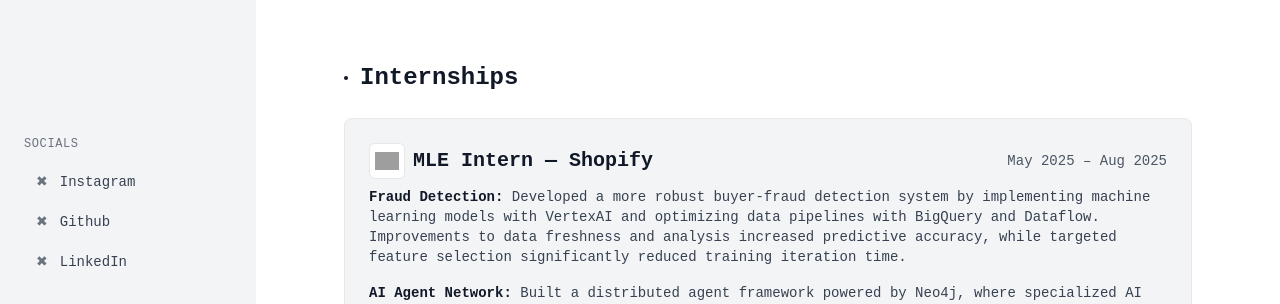
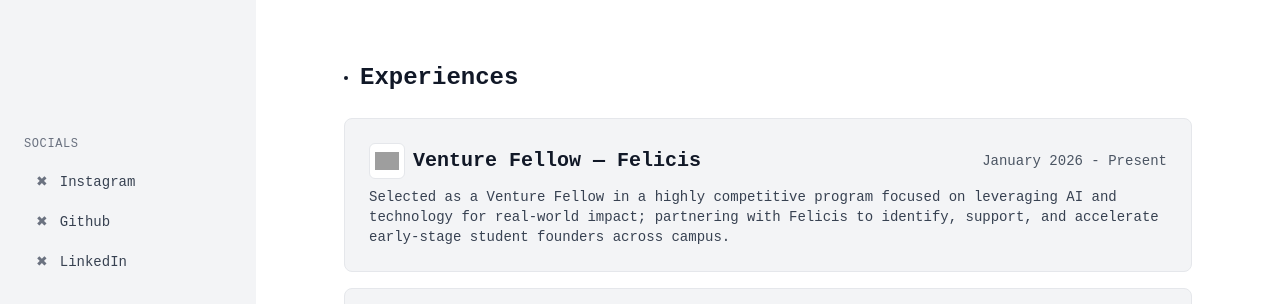
Before and after one commit to AgarwalAarush/aarushagarwal, a Next.js app: page / in a window 1280 px wide. Shown: the part 496-800 px from the top of the page. Built offline with nearby package versions, Linux system fonts and the light colour scheme; grey boxes are pictures that could not be loaded; a web font is replaced by a local one.

Commit message:
felicis update

```diff
--- a/src/pages/index.js
+++ b/src/pages/index.js
@@ -144,11 +144,28 @@ export default function Home({ projects, posts }) {
 
 				</section>
 
-                {/* Internships Section */}
-                <section id="internships" className="mb-16">
+                {/* Experiences Section */}
+                <section id="experiences" className="mb-16">
                     <div className="flex items-center gap-3 mb-6">
                         <div className="w-1 h-1 bg-gray-900 dark:bg-white rounded-full"></div>
-                        <h2 className="text-2xl font-bold text-gray-900 dark:text-white">Internships</h2>
+                        <h2 className="text-2xl font-bold text-gray-900 dark:text-white">Experiences</h2>
+                    </div>
+                    <div className="space-y-4">
+                        <div className="bg-gray-100 dark:bg-gray-800/30 rounded-lg p-6 border border-gray-200 dark:border-gray-700/50">
+                            <div className="flex items-center justify-between mb-2">
+                                <h3 className="text-xl font-bold text-gray-900 dark:text-white flex items-center gap-2">
+                                    <span className="inline-flex items-center justify-center w-9 h-9 rounded-md bg-white border border-gray-200 dark:bg-gray-900 dark:border-gray-700 overflow-hidden">
+                                        <Image src="/images/felicis.png" alt="Felicis" width={24} height={24} className="w-6 h-6 object-contain" />
+                                    </span>
+                                    Venture Fellow — Felicis
+                                </h3>
+                                <span className="text-sm text-gray-600 dark:text-gray-400">January 2026 - Present</span>
+                            </div>
+                            <div className="space-y-4 text-sm">
+                                <p className="text-gray-700 dark:text-gray-300">
+                                    Selected as a Venture Fellow in a highly competitive program focused on leveraging AI and technology for real-world impact; partnering with Felicis to identify, support, and accelerate early-stage student founders across campus.
+                                </p>
+                            </div>
                         </div>
                         <div className="bg-gray-100 dark:bg-gray-800/30 rounded-lg p-6 border border-gray-200 dark:border-gray-700/50">
                             <div className="flex items-center justify-between mb-2">
@@ -167,6 +184,7 @@ export default function Home({ projects, posts }) {
                                 <p className="text-gray-700 dark:text-gray-300">
                                     <span className="font-semibold text-gray-900 dark:text-white">AI Agent Network:</span> Built a distributed agent framework powered by Neo4j, where specialized AI agents collaborated through graph traversal queries. This enabled intelligent task decomposition and significantly improved the quality and efficiency of automated output. <span className="font-bold text-gray-900 dark:text-white">Patent filed.</span>
                                 </p>
+                            </div>
                         </div>
                     </div>
                 </section>
```
Lines whose indentation alone changed are shown as unchanged.
